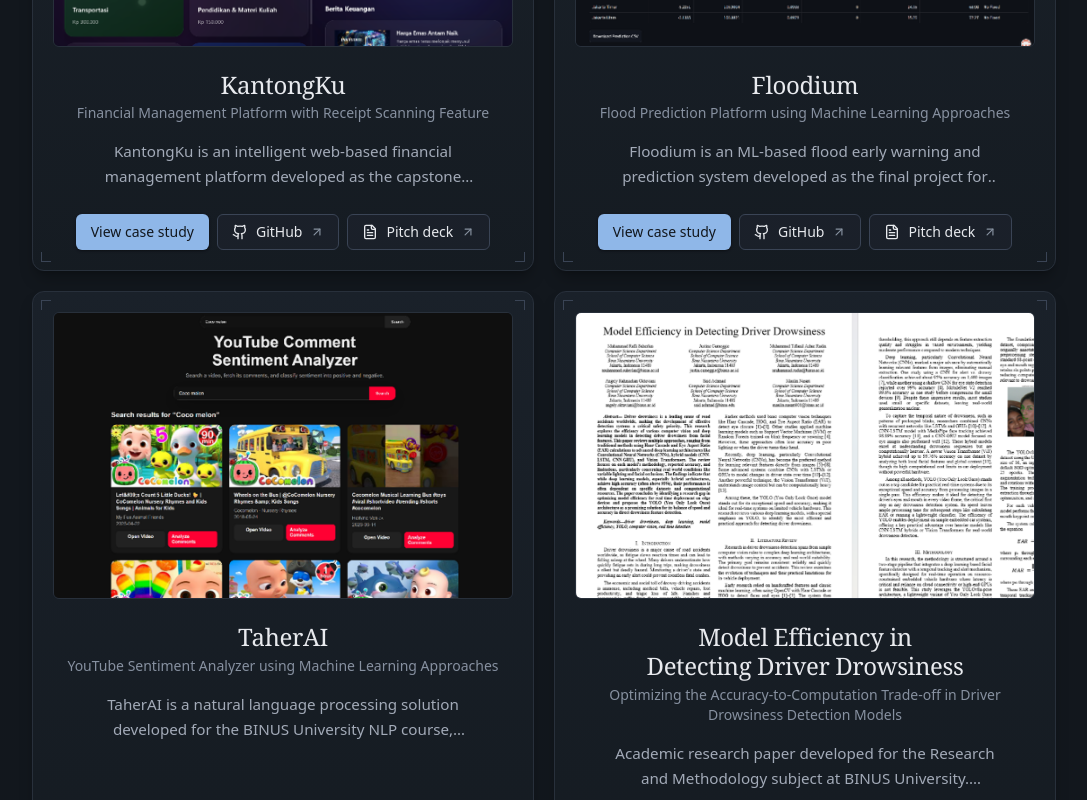
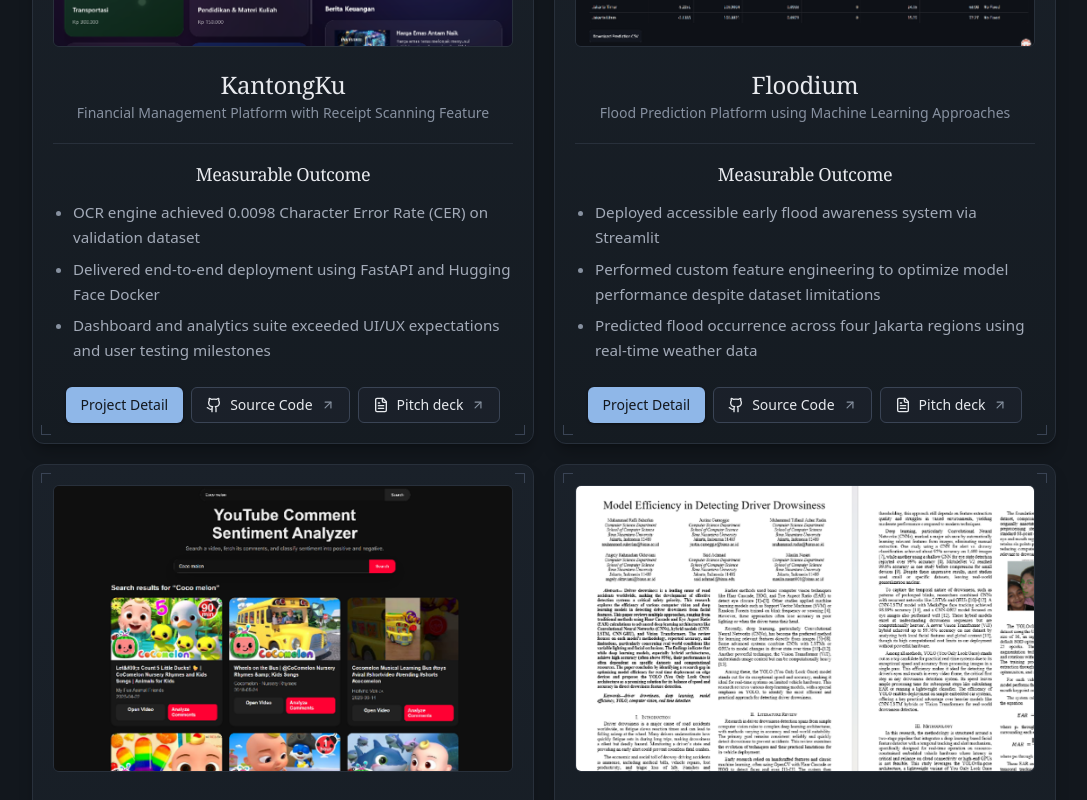
Before and after one commit to suherln/MyPortofolio, a React (Vite) app: page / in a window 1280 px wide. Shown: the part 4040-4840 px from the top of the page, without its empty margins (96-1183 px from the left). Built offline with nearby package versions, Linux system fonts and the light colour scheme.

Commit message:
refactor: adjust project section for properness

```diff
--- a/src/components/ProjectModal.tsx
+++ b/src/components/ProjectModal.tsx
@@ -65,22 +65,22 @@ export const ProjectModal: React.FC<ProjectModalProps> = ({ project, onClose })
             )}
           </header>
 
-          <Block title="Overview">
+          <Block title="Project Description">
             <p className="text-muted">{project.description}</p>
           </Block>
 
-          <Block title="Results">
-            <ul className="list-disc space-y-2.5 pl-5 text-fg/90 marker:text-subtle">
-              {project.results.map((result) => (
-                <li key={result}>{result}</li>
+          <Block title="Key Responsibilities">
+            <ul className="list-disc space-y-2.5 pl-5 text-muted marker:text-subtle">
+              {project.keyResponsibilities.map((item) => (
+                <li key={item}>{item}</li>
               ))}
             </ul>
           </Block>
 
-          <Block title="Responsibilities">
-            <ul className="list-disc space-y-2.5 pl-5 text-muted marker:text-subtle">
-              {project.keyResponsibilities.map((item) => (
-                <li key={item}>{item}</li>
+          <Block title="Measurable Outcomes">
+            <ul className="list-disc space-y-2.5 pl-5 text-fg/90 marker:text-subtle">
+              {project.results.map((result) => (
+                <li key={result}>{result}</li>
               ))}
             </ul>
           </Block>
--- a/src/components/ProjectsSection.tsx
+++ b/src/components/ProjectsSection.tsx
@@ -116,7 +116,14 @@ export const ProjectsSection: React.FC<ProjectsSectionProps> = ({ onSelectProjec
 
                 <h3 className="mt-6 font-serif text-heading text-fg">{project.title}</h3>
                 <p className="mt-1 text-sm text-subtle">{project.projectType}</p>
-                <p className="mt-4 line-clamp-2 max-w-[44ch] text-[0.95rem] text-muted">{project.description}</p>
+                <div className="mt-5 w-full border-t border-line pt-4">
+                  <h4 className="font-serif text-lg tracking-tight text-fg">Measurable Outcome</h4>
+                  <ul className="mt-3 w-full list-disc space-y-1.5 pl-5 text-left text-[0.95rem] text-muted marker:text-subtle">
+                    {project.results.map((result) => (
+                      <li key={result}>{result}</li>
+                    ))}
+                  </ul>
+                </div>
 
                 <div className="mt-auto flex flex-wrap items-center justify-center gap-2 pt-6">
                   <button
@@ -125,7 +132,7 @@ export const ProjectsSection: React.FC<ProjectsSectionProps> = ({ onSelectProjec
                     aria-label={`View ${project.title} case study`}
                     className="btn btn-primary btn-sm after:absolute after:inset-0 after:content-['']"
                   >
-                    View case study
+                    Project Detail
                   </button>
                   {hasLink(project.links.github) && (
                     <a
@@ -136,7 +143,7 @@ export const ProjectsSection: React.FC<ProjectsSectionProps> = ({ onSelectProjec
                       aria-label={`${project.title} on GitHub`}
                     >
                       <Github className="h-4 w-4" />
-                      GitHub
+                      Source Code
                       <ArrowUpRight className="h-3.5 w-3.5 text-subtle" />
                     </a>
                   )}
```
